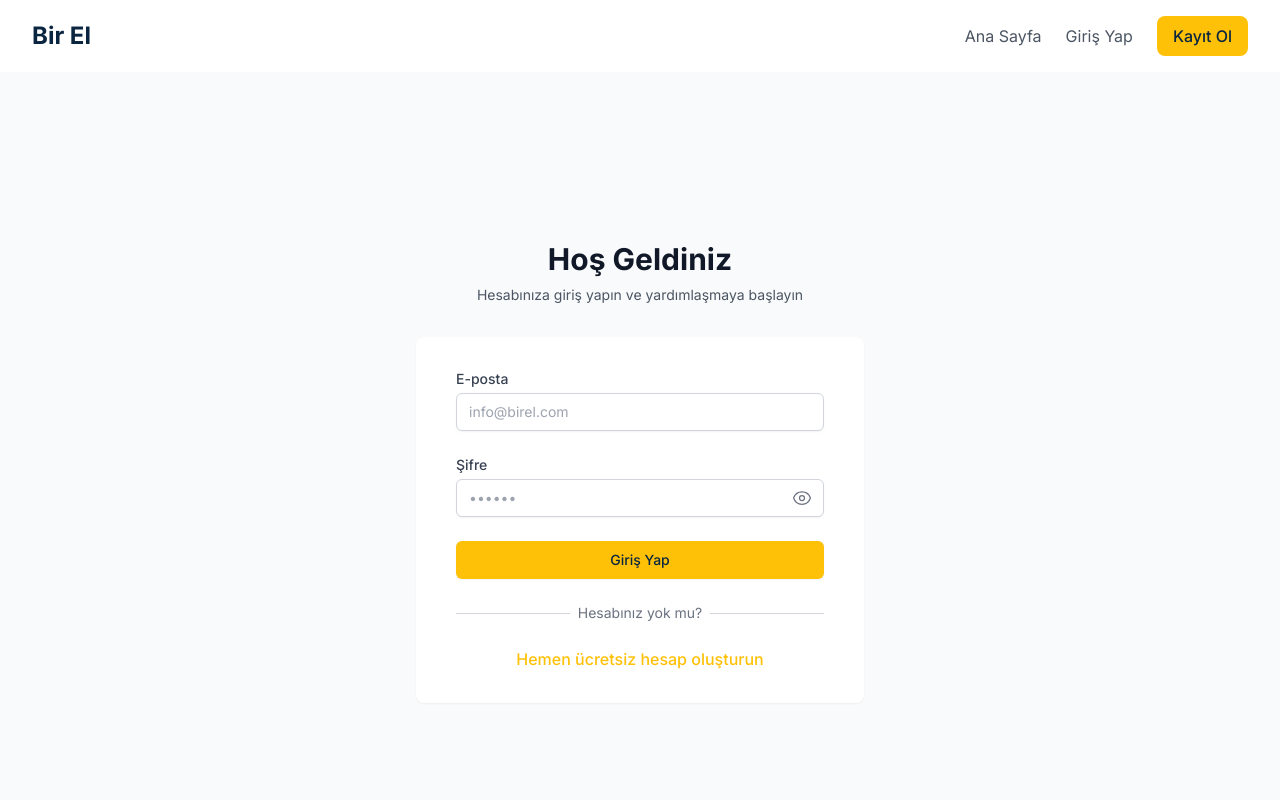
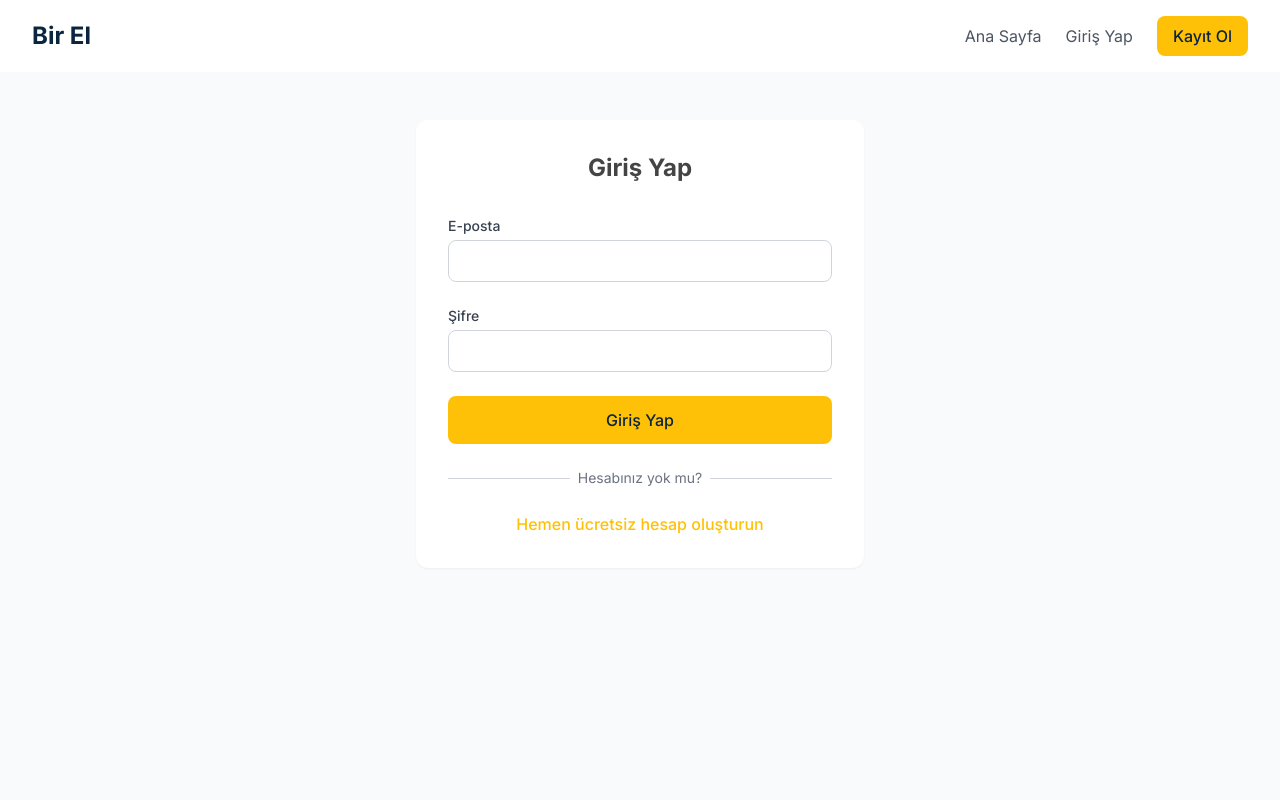
Before and after one commit to firatdalkilic/birel, a Next.js app: page /giris in a window 1280 px wide. Shown: the top 800 px of the page. Built offline with nearby package versions, Linux system fonts and the light colour scheme.

Commit message:
Kullanıcı bilgileri dinamik hale getirildi - Mock veriler kaldırıldı

```diff
--- a/src/app/api/login/route.ts
+++ b/src/app/api/login/route.ts
@@ -58,16 +58,19 @@ export async function POST(req: Request) {
       { expiresIn: '7d' }
     );
 
+    // Kullanıcı bilgilerini hazırla
+    const userData = {
+      id: user._id,
+      firstName: user.firstName,
+      lastName: user.lastName,
+      email: user.email,
+      role: user.lastSelectedRole
+    };
+
     return NextResponse.json({
       message: 'Giriş başarılı',
       token,
-      user: {
-        id: user._id,
-        firstName: user.firstName,
-        lastName: user.lastName,
-        email: user.email,
-        lastSelectedRole: user.lastSelectedRole,
-      },
+      user: userData
     });
   } catch (error: any) {
     console.error('API hatası:', error);
--- a/src/app/giris/page.tsx
+++ b/src/app/giris/page.tsx
@@ -1,38 +1,24 @@
 "use client";
 
-import { useState, useEffect } from "react";
+import { useState } from "react";
 import { useRouter } from "next/navigation";
 import Link from "next/link";
 import { useAuthStore } from "@/store/authStore";
 
-interface FormError {
-  field: string;
-  message: string;
-}
-
 export default function LoginPage() {
   const router = useRouter();
-  const { setAuth } = useAuthStore();
+  const { setAuth, setUser } = useAuthStore();
   const [isLoading, setIsLoading] = useState(false);
-  const [showPassword, setShowPassword] = useState(false);
-  const [errors, setErrors] = useState<FormError[]>([]);
+  const [error, setError] = useState("");
 
   const [formData, setFormData] = useState({
     email: "",
     password: "",
   });
 
-  useEffect(() => {
-    // Token kontrolü
-    const token = localStorage.getItem('token');
-    if (token) {
-      router.push('/rol-sec');
-    }
-  }, [router]);
-
   const handleSubmit = async (e: React.FormEvent) => {
     e.preventDefault();
-    setErrors([]);
+    setError("");
     setIsLoading(true);
 
     try {
@@ -47,122 +33,79 @@ export default function LoginPage() {
       const data = await response.json();
 
       if (!response.ok) {
-        setErrors([{ field: 'general', message: data.error || 'Giriş yapılırken bir hata oluştu' }]);
-        return;
+        throw new Error(data.error || 'Giriş sırasında bir hata oluştu');
       }
 
-      // Başarılı giriş
+      // Token'ı kaydet
       localStorage.setItem('token', data.token);
+
+      // Kullanıcı bilgilerini kaydet
+      localStorage.setItem('user', JSON.stringify(data.user));
+
+      // Auth state'i güncelle
       setAuth(true);
+      setUser(data.user);
+
+      // Rol seçimine yönlendir
       router.push('/rol-sec');
 
-    } catch (error) {
-      setErrors([{ field: 'general', message: 'Bir hata oluştu. Lütfen tekrar deneyin.' }]);
+    } catch (error: any) {
+      console.error('Giriş hatası:', error);
+      setError(error.message);
     } finally {
       setIsLoading(false);
     }
   };
 
-  const getFieldError = (fieldName: string): string => {
-    const error = errors.find(e => e.field === fieldName);
-    return error ? error.message : '';
-  };
+  return (
+    <div className="min-h-screen bg-gray-50 py-12">
+      <div className="container-custom">
+        <div className="max-w-md mx-auto bg-white p-8 rounded-xl shadow-sm">
+          <h1 className="text-2xl font-bold text-center mb-8">Giriş Yap</h1>
 
-  return (
-    <div className="min-h-screen bg-gray-50 flex flex-col justify-center py-12 sm:px-6 lg:px-8">
-      <div className="sm:mx-auto sm:w-full sm:max-w-md">
-        <h1 className="text-3xl font-bold text-center text-gray-900 mb-2">
-          Hoş Geldiniz
-        </h1>
-        <p className="text-center text-gray-600 text-sm">
-          Hesabınıza giriş yapın ve yardımlaşmaya başlayın
-        </p>
-      </div>
-
-      <div className="mt-8 sm:mx-auto sm:w-full sm:max-w-md">
-        <div className="bg-white py-8 px-4 shadow-sm rounded-lg sm:px-10">
-          <form onSubmit={handleSubmit} className="space-y-6">
-            {/* Genel Hata Mesajı */}
-            {getFieldError('general') && (
-              <div className="bg-red-50 border-l-4 border-red-400 p-4">
-                <div className="flex">
-                  <div className="flex-shrink-0">
-                    <svg className="h-5 w-5 text-red-400" viewBox="0 0 20 20" fill="currentColor">
-                      <path fillRule="evenodd" d="M10 18a8 8 0 100-16 8 8 0 000 16zM8.707 7.293a1 1 0 00-1.414 1.414L8.586 10l-1.293 1.293a1 1 0 101.414 1.414L10 11.414l1.293 1.293a1 1 0 001.414-1.414L11.414 10l1.293-1.293a1 1 0 00-1.414-1.414L10 8.586 8.707 7.293z" clipRule="evenodd" />
-                    </svg>
-                  </div>
-                  <div className="ml-3">
-                    <p className="text-sm text-red-700">{getFieldError('general')}</p>
-                  </div>
-                </div>
+          {error && (
+            <div className="mb-6 p-4 bg-red-50 border-l-4 border-red-400 text-red-700">
+              {error}
             </div>
           )}
 
-            {/* E-posta */}
+          <form onSubmit={handleSubmit} className="space-y-6">
             <div>
-              <label htmlFor="email" className="block text-sm font-medium text-gray-700">
+              <label htmlFor="email" className="block text-sm font-medium text-gray-700 mb-1">
                 E-posta
               </label>
-              <div className="mt-1">
               <input
+                type="email"
                 id="email"
-                  name="email"
-                  type="email"
-                  autoComplete="email"
-                  required
                 value={formData.email}
                 onChange={(e) => setFormData({ ...formData, email: e.target.value })}
-                  className="appearance-none block w-full px-3 py-2 border border-gray-300 rounded-md shadow-sm placeholder-gray-400
-                    focus:outline-none focus:ring-[#FFC107] focus:border-[#FFC107] sm:text-sm"
-                  placeholder="info@birel.com"
+                className="w-full px-4 py-2 border border-gray-300 rounded-lg focus:ring-2 focus:ring-[#FFC107] focus:border-transparent"
+                required
               />
-              </div>
-            </div>
-
-            {/* Şifre */}
-            <div>
-              <label htmlFor="password" className="block text-sm font-medium text-gray-700">
-                Şifre
-              </label>
-              <div className="mt-1 relative">
-                <input
-                  id="password"
-                  name="password"
-                  type={showPassword ? "text" : "password"}
-                  autoComplete="current-password"
-                  required
-                  value={formData.password}
-                  onChange={(e) => setFormData({ ...formData, password: e.target.value })}
-                  className="appearance-none block w-full px-3 py-2 border border-gray-300 rounded-md shadow-sm placeholder-gray-400
-                    focus:outline-none focus:ring-[#FFC107] focus:border-[#FFC107] sm:text-sm"
-                  placeholder="••••••"
-                />
-                <button
-                  type="button"
-                  onClick={() => setShowPassword(!showPassword)}
-                  className="absolute inset-y-0 right-0 pr-3 flex items-center"
-                >
-                  {showPassword ? (
-                    <svg xmlns="http://www.w3.org/2000/svg" fill="none" viewBox="0 0 24 24" strokeWidth={1.5} stroke="currentColor" className="w-5 h-5 text-gray-500">
-                      <path strokeLinecap="round" strokeLinejoin="round" d="M3.98 8.223A10.477 10.477 0 001.934 12C3.226 16.338 7.244 19.5 12 19.5c.993 0 1.953-.138 2.863-.395M6.228 6.228A10.45 10.45 0 0112 4.5c4.756 0 8.773 3.162 10.065 7.498a10.523 10.523 0 01-4.293 5.774M6.228 6.228L3 3m3.228 3.228l3.65 3.65m7.894 7.894L21 21m-3.228-3.228l-3.65-3.65m0 0a3 3 0 10-4.243-4.243m4.242 4.242L9.88 9.88" />
-                    </svg>
-                  ) : (
-                    <svg xmlns="http://www.w3.org/2000/svg" fill="none" viewBox="0 0 24 24" strokeWidth={1.5} stroke="currentColor" className="w-5 h-5 text-gray-500">
-                      <path strokeLinecap="round" strokeLinejoin="round" d="M2.036 12.322a1.012 1.012 0 010-.639C3.423 7.51 7.36 4.5 12 4.5c4.638 0 8.573 3.007 9.963 7.178.07.207.07.431 0 .639C20.577 16.49 16.64 19.5 12 19.5c-4.638 0-8.573-3.007-9.963-7.178z" />
-                      <path strokeLinecap="round" strokeLinejoin="round" d="M15 12a3 3 0 11-6 0 3 3 0 016 0z" />
-                    </svg>
-                  )}
-                </button>
-              </div>
             </div>
 
             <div>
+              <label htmlFor="password" className="block text-sm font-medium text-gray-700 mb-1">
+                Şifre
+              </label>
+              <input
+                type="password"
+                id="password"
+                value={formData.password}
+                onChange={(e) => setFormData({ ...formData, password: e.target.value })}
+                className="w-full px-4 py-2 border border-gray-300 rounded-lg focus:ring-2 focus:ring-[#FFC107] focus:border-transparent"
+                required
+              />
+            </div>
+
             <button
               type="submit"
               disabled={isLoading}
-                className={`w-full flex justify-center py-2 px-4 border border-transparent rounded-md shadow-sm text-sm font-medium text-[#0A2540] bg-[#FFC107]
-                  hover:bg-[#FFB000] focus:outline-none focus:ring-2 focus:ring-offset-2 focus:ring-[#FFC107]
-                  ${isLoading ? 'opacity-75 cursor-not-allowed' : ''}`}
+              className={`w-full flex justify-center py-3 rounded-lg font-medium transition-colors
+                ${isLoading
+                  ? 'bg-gray-300 text-gray-500 cursor-not-allowed'
+                  : 'bg-[#FFC107] text-[#0A2540] hover:bg-[#FFB000]'
+                }`}
             >
               {isLoading ? (
                 <>
@@ -174,7 +117,6 @@ export default function LoginPage() {
                 </>
               ) : 'Giriş Yap'}
             </button>
-            </div>
           </form>
 
           <div className="mt-6">
--- a/src/store/authStore.ts
+++ b/src/store/authStore.ts
@@ -1,11 +1,21 @@
 import { create } from 'zustand';
 import { persist } from 'zustand/middleware';
+
+interface User {
+  id: string;
+  firstName: string;
+  lastName: string;
+  email: string;
+  role: string | null;
+}
 
 interface AuthState {
   isAuthenticated: boolean;
   selectedRole: string | null;
+  user: User | null;
   setAuth: (isAuth: boolean) => void;
   setRole: (role: string | null) => void;
+  setUser: (user: User | null) => void;
   checkAuth: () => void;
   logout: () => void;
 }
@@ -15,19 +25,23 @@ export const useAuthStore = create<AuthState>()(
     (set) => ({
       isAuthenticated: false,
       selectedRole: null,
+      user: null,
 
       setAuth: (isAuth) => set({ isAuthenticated: isAuth }),
       setRole: (role) => set({ selectedRole: role }),
+      setUser: (user) => set({ user }),
 
       checkAuth: () => {
         if (typeof window === 'undefined') return;
 
         const token = localStorage.getItem('token');
         const role = localStorage.getItem('selectedRole');
+        const userStr = localStorage.getItem('user');
 
         set({
           isAuthenticated: !!token,
-          selectedRole: role
+          selectedRole: role,
+          user: userStr ? JSON.parse(userStr) : null
         });
       },
 
@@ -36,10 +50,12 @@ export const useAuthStore = create<AuthState>()(
 
         localStorage.removeItem('token');
         localStorage.removeItem('selectedRole');
+        localStorage.removeItem('user');
 
         set({
           isAuthenticated: false,
-          selectedRole: null
+          selectedRole: null,
+          user: null
         });
       }
     }),
```
Also changed, not shown: src/app/dashboard/gorevveren/page.tsx (+71 -11 lines). Lines whose indentation alone changed are shown as unchanged.
